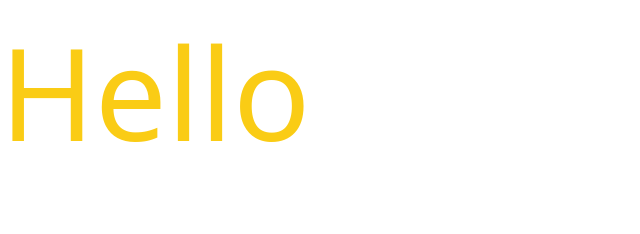
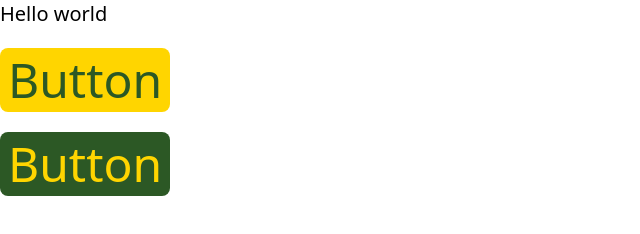
Before and after one commit to Coding-sauna-ry/website, a Gatsby site: page / in a window 1280 px wide. Shown: the whole page, without its empty margins (0-640 px from the left). Built offline with nearby package versions, Linux system fonts and the light colour scheme; Gatsby itself is replaced by a stand-in of ours.

Commit message:
created button component

```diff
--- /dev/null
+++ b/src/atoms/Button.tsx
@@ -0,0 +1,27 @@
+import clsx from "clsx";
+import React, { MouseEventHandler } from "react";
+import { FC } from "react";
+
+type ButtonProps = {
+  onClick?: MouseEventHandler;
+  color: "primary" | "secondary";
+  className?: string;
+};
+
+const Button: FC<ButtonProps> = ({ onClick, color, children, className }) => {
+  const background = color === "primary" ? "bg-[#ffd500]" : "bg-[#2c5825]";
+  const textColor = color === "primary" ? "text-[#2c5825]" : "text-[#ffd500]";
+
+  const btnStyles = "rounded-lg text-5xl my-5 p-2 block";
+
+  return (
+    <button
+      onClick={onClick}
+      className={clsx(background, textColor, btnStyles, className)}
+    >
+      {children}
+    </button>
+  );
+};
+
+export default Button;
--- a/src/atoms/Heading.tsx
+++ b/src/atoms/Heading.tsx
@@ -22,8 +22,10 @@ const Heading: FC<HeadingProps> = (props) => {
   switch (props.color) {
     case "primary":
       colorClasses = "text-black";
+      break;
     case "secondary":
       colorClasses = "text-white";
+      break;
   }
 
   return <h1 className={clsx(sizeClasses, colorClasses)}>{props.children}</h1>;
--- a/src/pages/index.tsx
+++ b/src/pages/index.tsx
@@ -1,4 +1,5 @@
 import * as React from "react";
+import Button from "../atoms/Button";
 import Heading from "../atoms/Heading";
 
 import "../global-styles.css";
@@ -6,11 +7,12 @@ import "../global-styles.css";
 function Index() {
   return (
     <>
-      <Heading color="secondary" size={2}>
+      <Heading color="primary" size={2}>
         Hello world
       </Heading>
 
-      <h1 className="text-yellow-400 text-9xl">Hello</h1>
+      <Button color="primary">Button</Button>
+      <Button color="secondary">Button</Button>
     </>
   );
 }
```
